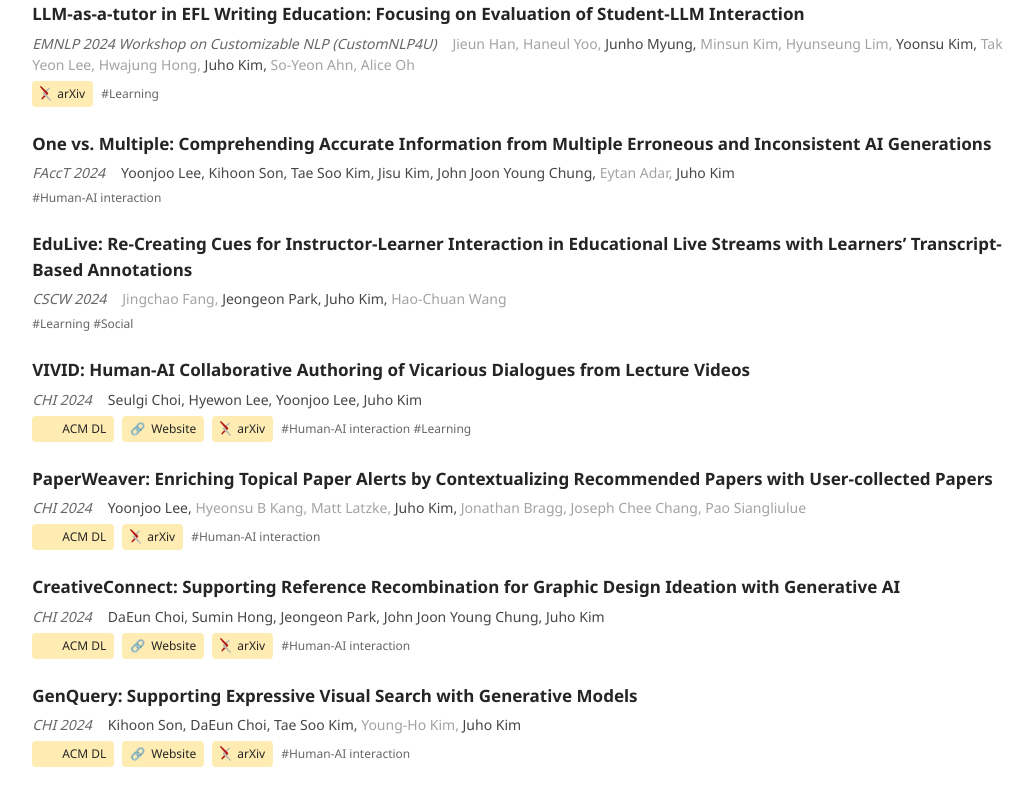
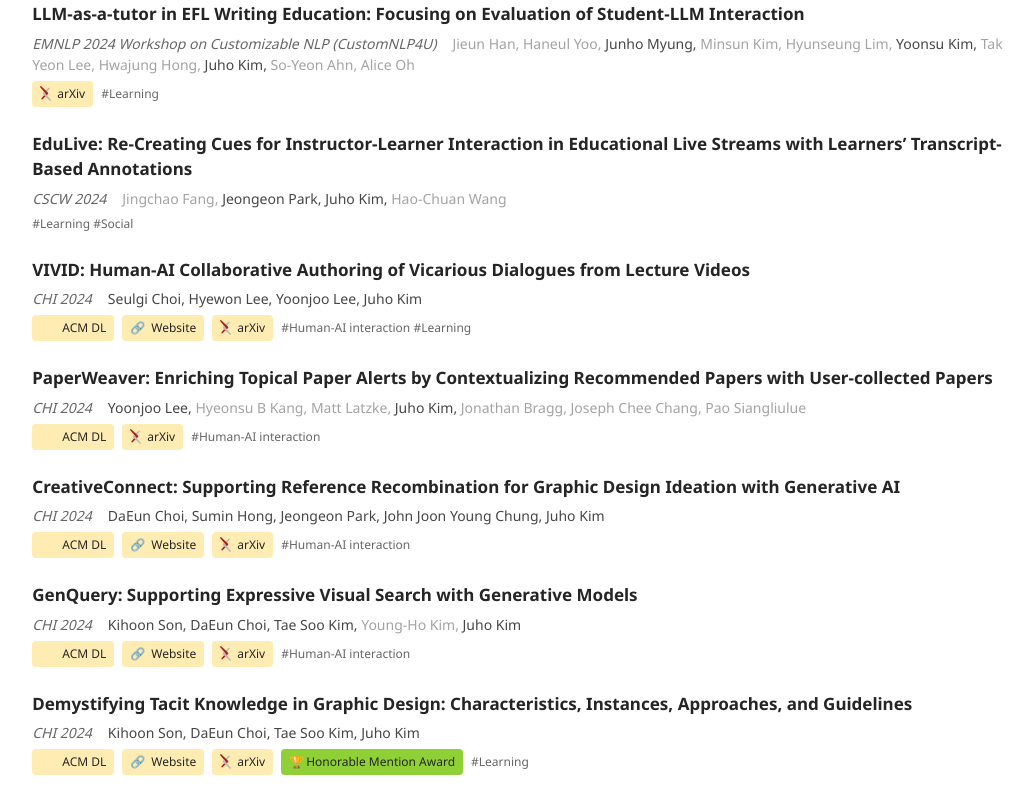
Before and after one commit to uhcsed/uhcsed.github.io, a Next.js app: page /publications in a window 1280 px wide. Shown: the part 4020-4815 px from the top of the page, without its empty margins (49-1083 px from the left). Built offline with nearby package versions, Linux system fonts and the light colour scheme.

Commit message:
Update publication links & authors (#127)
* Update publication links & authors

* remove duplicated entry for FAccT

```diff
--- a/src/data/publications.ts
+++ b/src/data/publications.ts
@@ -650,24 +650,6 @@ export const PUBLICATIONS: Publication[] = [
   },
   {
     title:
-      'One vs. Multiple: Comprehending Accurate Information from Multiple Erroneous and Inconsistent AI Generations',
-    authors: [
-      MEMBERS.yoonjoolee,
-      MEMBERS.kihoonson,
-      MEMBERS.taesookim,
-      MEMBERS.jisukim,
-      MEMBERS.johnjoonyoungchung,
-      'Eytan Adar',
-      MEMBERS.juhokim,
-    ],
-    venue: 'FAccT 2024',
-    year: 2024,
-    topics: ['human-AI interaction'],
-    type: 'Conference',
-    links: [],
-  },
-  {
-    title:
       'EduLive: Re-Creating Cues for Instructor-Learner Interaction in Educational Live Streams with Learners’ Transcript-Based Annotations',
     authors: ['Jingchao Fang', MEMBERS.jeongeonpark, MEMBERS.juhokim, 'Hao-Chuan Wang'],
     venue: 'CSCW 2024',
@@ -2330,7 +2312,7 @@ export const PUBLICATIONS: Publication[] = [
   {
     title: 'SolutionChat: Real-time Moderator Support for Chat-based Structured Discussion',
     authors: [
-      'Sung-Chul Lee',
+      MEMBERS.sungchullee,
       MEMBERS.jaeyoonsong,
       MEMBERS.eunyoungko,
       MEMBERS.seonghopark,
@@ -2590,7 +2572,7 @@ export const PUBLICATIONS: Publication[] = [
       MEMBERS.hyunwookim,
       MEMBERS.eunyoungko,
       MEMBERS.donghoonhan,
-      'Sung-chul Lee',
+      MEMBERS.sungchullee,
       MEMBERS.simonperrault,
       'Jihee Kim',
       MEMBERS.juhokim,
@@ -2714,12 +2696,12 @@ export const PUBLICATIONS: Publication[] = [
         type: PublicationLinkType.ACM,
       },
       {
+        url: 'https://juhokim.com/files/MM2018-Workshop-DynamicSlide.pdf',
+        type: PublicationLinkType.PDF,
+      },
+      {
         url: 'https://kixlab.github.io/website-files/2018/mm2018-workshop-DynamicSlide-slides.pdf',
-        type: PublicationLinkType.SLI,
-      },
-      {
-        url: 'https://juhokim.com/files/MM2018-Workshop-DynamicSlide.pdf',
-        type: PublicationLinkType.PDF,
+        type: PublicationLinkType.POS,
       },
     ],
   },
@@ -2743,7 +2725,7 @@ export const PUBLICATIONS: Publication[] = [
   },
   {
     title: 'Micro-NGO: Tackling Wicked Social Problems with Problem Solving and Action Planning Support in Chat',
-    authors: ['Sung-chul Lee', 'Jihee Kim', MEMBERS.juhokim],
+    authors: [MEMBERS.sungchullee, 'Jihee Kim', MEMBERS.juhokim],
     venue: 'CHI 2018 Extended Abstracts (Late Breaking Work)',
     year: 2018,
     topics: ['civics'],
```
